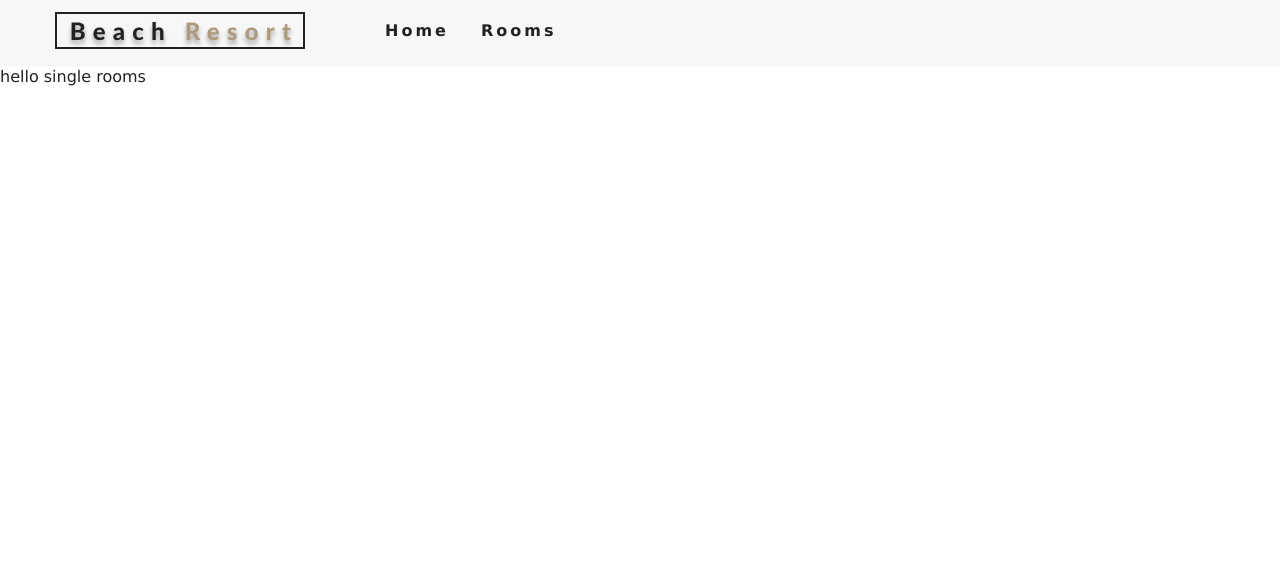
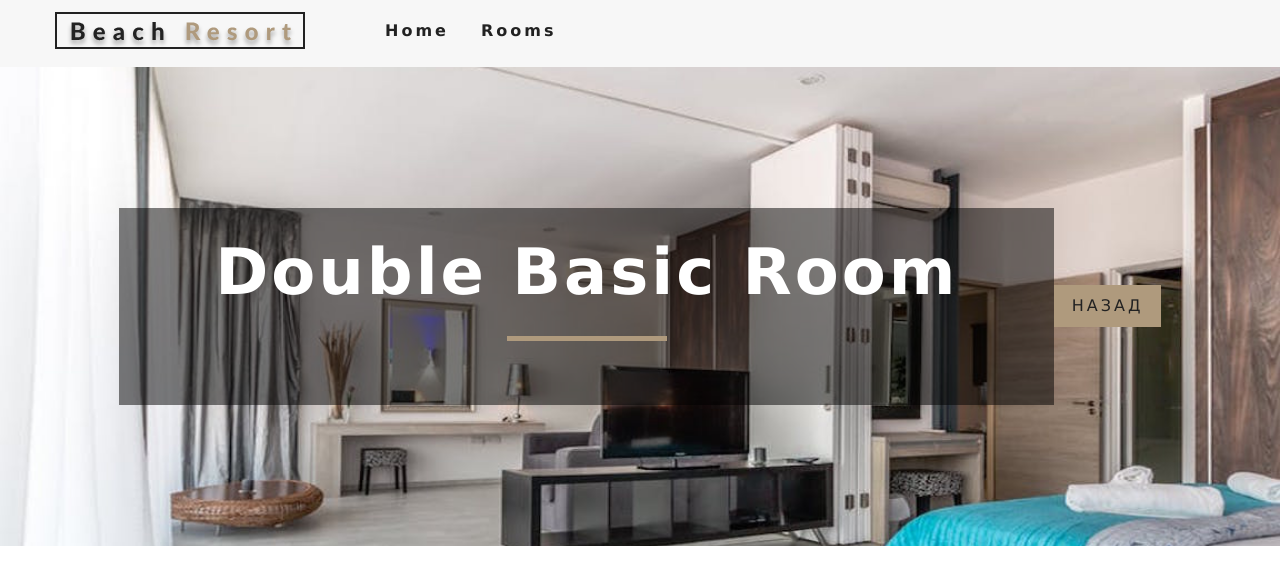
Before and after one commit to VadimAlyshevitch/FRONT-tour-React, a React (Create React App) app: page /rooms/double-basic in a window 1280 px wide. Shown: the top 584 px of the page. Built offline with nearby package versions, Linux system fonts and the light colour scheme.

Commit message:
add detail pages from db

```diff
--- a/package.json
+++ b/package.json
@@ -10,7 +10,8 @@
     "react-dom": "^16.13.1",
     "react-icons": "^3.10.0",
     "react-router-dom": "^5.2.0",
-    "react-scripts": "3.4.1"
+    "react-scripts": "3.4.1",
+    "styled-components": "^5.1.1"
   },
   "scripts": {
     "start": "react-scripts start",
--- a/src/components/FeaturedRooms.js
+++ b/src/components/FeaturedRooms.js
@@ -15,7 +15,7 @@
 
         return (
             <section className="featured-room">
-                <Title title="Featrued rooms" />
+                <Title title="Популярное" />
                 <div className="featured-rooms-center">
                     {loadnig? <Loading /> : rooms}
                 </div>
--- a/src/components/Loading.js
+++ b/src/components/Loading.js
@@ -3,7 +3,7 @@
 export default function Loading() {
     return (
         <div>
-           <img src="./images/gif/loading"/>
+           <img src="./images/gif/loading.gif"/>
         </div>
     )
 }
--- a/src/components/Room.js
+++ b/src/components/Room.js
@@ -1,12 +1,33 @@
 import React from 'react'
 import {Link} from 'react-router-dom'
+import defaultImg from '../images/room-1.jpeg'
+import PropTypes from 'prop-types';
+import { RoomContext } from '../context';
 
 export default function Room({room}) {
     const {name, slug, images, price} = room;
     return <article className="room">
         <div className="img-container">
-            <img src={images[0]} />
+            <img src={images[0] || defaultImg} />
+            <div className="price-top">
+                <h6>${price}</h6>
+                <p>За сутки</p>
+            </div>
+
+            <Link to={`/rooms/${slug}`} className="btn-primary room-link" > Подробнее </Link>
         </div>
+
+        <p className="room-info">{name}</p>
         </article>
 
 }
+
+
+Room.propTypes = {
+    room : PropTypes.shape({
+        name: PropTypes.string.isRequired,
+        slug: PropTypes.string.isRequired,
+        images: PropTypes.arrayOf(PropTypes.string).isRequired,
+        price: PropTypes.number.isRequired
+    })
+}
--- /dev/null
+++ b/src/components/StyledHero.js
@@ -0,0 +1,16 @@
+import styled from 'styled-components'
+import defaultImg from '../images/bg.jpg'
+
+const StyledHero = styled.header`
+min-height: calc(100vh - 66px);
+background: url(${props => props.img ? props.img : defaultImg }) center/cover no-repeat;
+background-attachment: fixed;
+display: flex;
+align-items: center;
+justify-content: center;
+min-height: 60vh;
+
+
+`;
+
+export default StyledHero
--- a/src/context.js
+++ b/src/context.js
@@ -36,12 +36,17 @@
         return tempItems
     }
 
+    getRoom = (slug) => {
+        let tempRooms = [...this.state.rooms];
+        const room = tempRooms.find(room => room.slug === slug)
+        return room;
+    }
 
 
 
     render() {
         return (
-            <RoomContext.Provider value = {{ ...this.state }}>
+            <RoomContext.Provider value = {{ ...this.state, getRoom : this.getRoom }}>
                 {this.props.children}
             </RoomContext.Provider>
         )
--- a/src/pages/Home.js
+++ b/src/pages/Home.js
@@ -4,6 +4,7 @@
 import {Link} from 'react-router-dom'
 import Services from '../components/Services'
 import FeaturedRooms from '../components/FeaturedRooms'
+
 
 export default function Home() {
     return (
@@ -16,6 +17,7 @@
 
          <Services />
          <FeaturedRooms />
+
         </>
     )
 }
--- a/src/pages/SingleRoom.js
+++ b/src/pages/SingleRoom.js
@@ -1,11 +1,43 @@
 import React, { Component } from 'react'
+import defaultBcg from '../images/room-1.jpeg';
+import Hero from '../components/Hero'
+import Banner from '../components/Banner'
+import {Link} from 'react-router-dom'
+import {RoomContext} from '../context'
+import StyledHero from '../components/StyledHero'
 
 export default class SingleRoom extends Component {
+    constructor(props) {
+        super(props)
+
+        this.state = {
+            slug : this.props.match.params.slug,
+            defaultBcg
+        };
+
+    }
+    static contextType = RoomContext;
+    // componentDidMount() {
+
+    // }
     render() {
+        const {getRoom} = this.context;
+        const room = getRoom(this.state.slug);
+        if (!room) {
+            return <div className="error">
+                <h3>По вашему запросу ничего не найдено</h3>
+                <Link to='/' className="btn-primary">На главную</Link>
+            </div>
+        }
+
+        const {name, description, capacity, size,price, extras, breakfast, pets, images} = room
         return (
-            <div>
-                hello single rooms
-            </div>
+            <StyledHero img={images[0] || this.state.defaultBcg}>
+                <Banner title={`${name} room`} />
+                <Link to='/rooms' className="btn-primary">Назад</Link>
+
+            </StyledHero>
         )
+
     }
 }
```
Also changed, not shown: src/components/StyledBottom.js (added), 1 other file (tests, documents, lock files or other folders).
